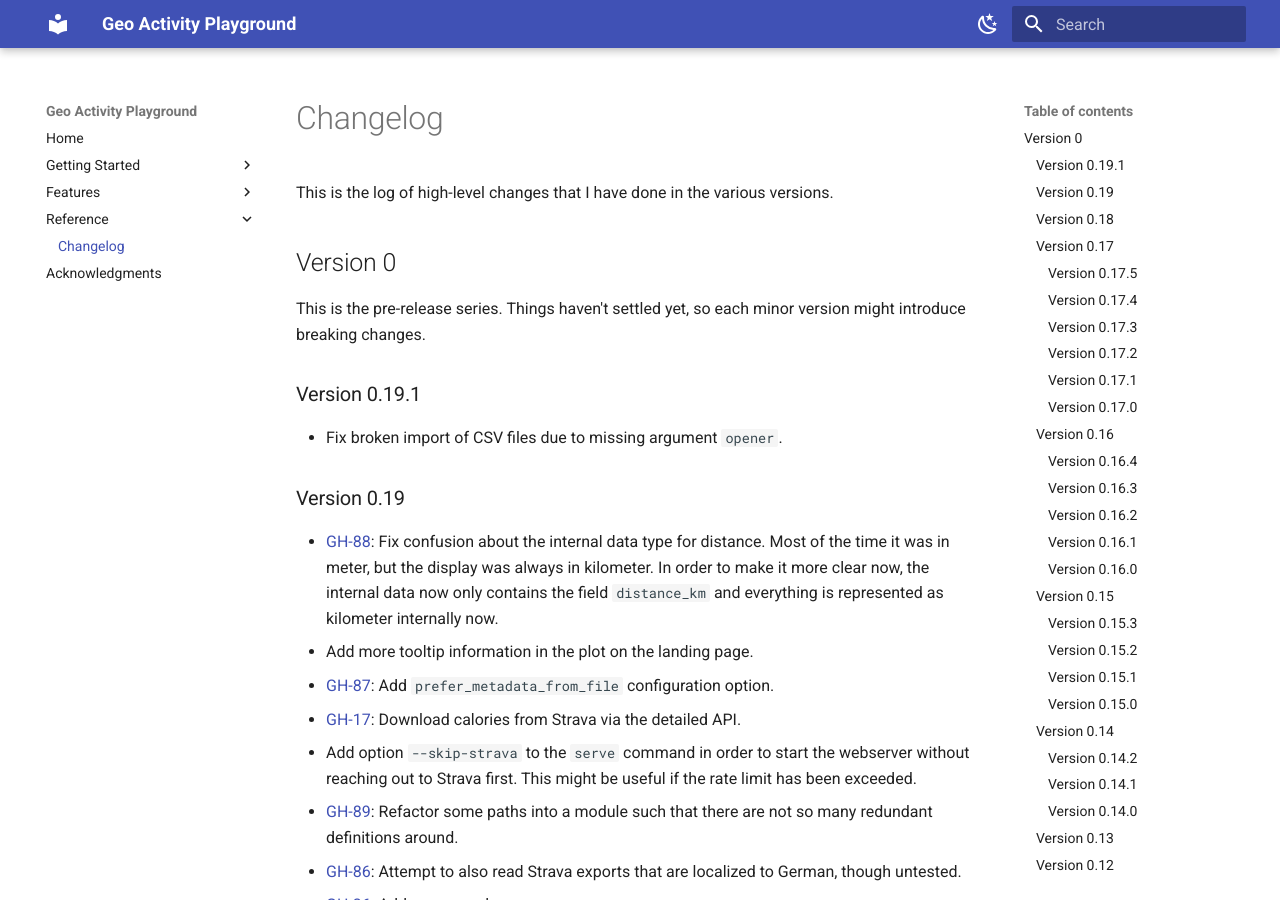
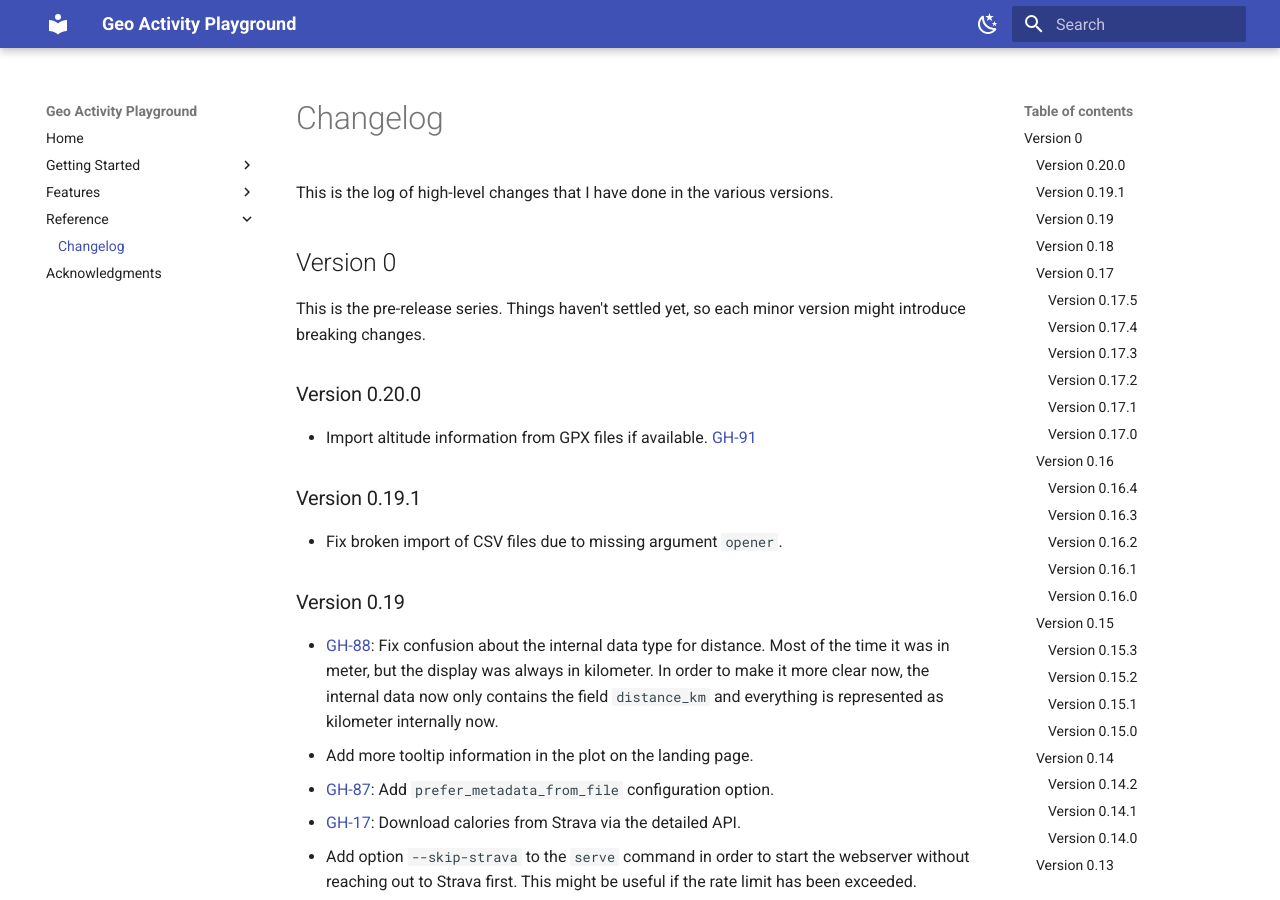
Before and after one commit to martin-ueding/geo-activity-playground, an MkDocs documentation site: the page built from docs/reference/changelog.md, in a window 1280 px wide and 900 px high. Built offline with MkDocs 1.6.1 and Material for MkDocs 9.7.7, drawn with Linux system fonts in a browser that asks for light colours.

Commit message:
GH-91: Changelog entry

```diff
--- a/docs/reference/changelog.md
+++ b/docs/reference/changelog.md
@@ -5,6 +5,10 @@ This is the log of high-level changes that I have done in the various versions.
 ## Version 0
 
 This is the pre-release series. Things haven't settled yet, so each minor version might introduce breaking changes.
+
+### Version 0.20.0
+
+- Import altitude information from GPX files if available. [GH-91](https://github.com/martin-ueding/geo-activity-playground/pull/91)
 
 ### Version 0.19.1
 
```
